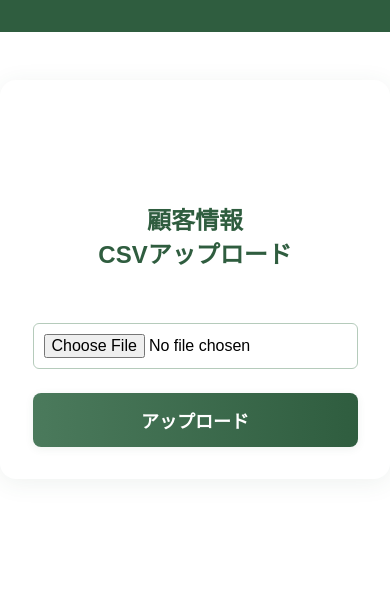
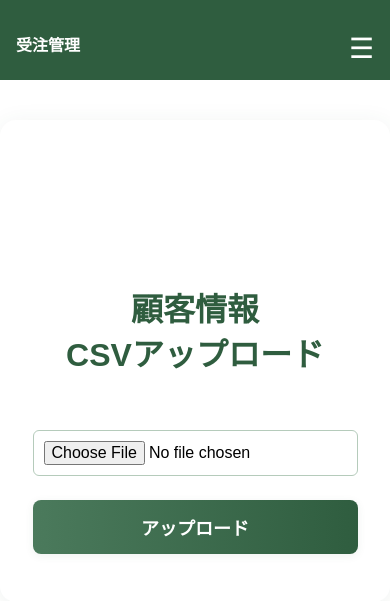
Before and after one commit to yoichi-project01/MBS_B, a PHP site: page /customer_infomation/index.php in a window 390 px wide. Shown: the top 601 px of the page. Run offline with PHP 8.4, Linux system fonts and the light colour scheme.

Commit message:
修正、ヘッダー大まかに完成

```diff
--- a/component/header.php
+++ b/component/header.php
@@ -1,16 +1,23 @@
 <?php
 $storeName = $_GET['store'] ?? '';
 ?>
+<!-- ☰ のトグル用 hidden チェックボックス -->
+<input type="checkbox" id="menu-toggle" class="menu-toggle-checkbox">
+
 <header class="site-header">
     <div class="header-inner">
+        <!-- ☰ハンバーガーアイコン -->
+        <label for="menu-toggle" class="menu-toggle-label">☰</label>
+
+        <!-- 左側のタイトル -->
+        <b id="store-title"><?php echo htmlspecialchars($storeName); ?> 受注管理</b>
+
+        <!-- ナビゲーションメニュー -->
         <nav class="nav">
-            <div class="nav-left">
-                <b id="store-title"><?php echo htmlspecialchars($storeName); ?></b>
-            </div>
-            <a href="/customer_infomation/index.php?store=<?= urlencode($storeName) ?>">顧客情報</a>
-            <a href="/MBS_B/statistics/index.php?store=<?= urlencode($storeName) ?>">統計情報</a>
-            <a href="/MBS_B/orderlist/index.php?store=<?= urlencode($storeName) ?>">注文書</a>
-            <a href="/MBS_B/delivery/index.php?store=<?= urlencode($storeName) ?>">納品書</a>
+            <a href="#">顧客情報</a>
+            <a href="#">統計情報</a>
+            <a href="#">注文書</a>
+            <a href="#">納品書</a>
         </nav>
     </div>
 </header>
--- a/script.js
+++ b/script.js
@@ -1,7 +1,7 @@
 // 書店名をローカルストレージに保存し、GETで次のページへ遷移
 function selectedStore(storeName) {
   localStorage.setItem('selectedStore', storeName);
-  window.location.href = `/menu.php?store=${encodeURIComponent(storeName)}`;
+  window.location.href = `/MBS_B/menu.php?store=${encodeURIComponent(storeName)}`;
 }
 
 // DOM読み込み後の処理
--- a/style.css
+++ b/style.css
@@ -30,20 +30,16 @@ body {
     max-width: 100%;
     margin: 0 auto;
     display: flex;
-    justify-content: center;
+    justify-content: space-between;
     align-items: center;
+    padding: 0 16px;
+    position: relative;
 }
 
 .nav {
     display: flex;
-    justify-content: center;
-    /* nav全体を中央に */
+    gap: 16px;
     align-items: center;
-    width: 100%;
-    gap: 16px;
-    padding: 0 16px;
-    flex-wrap: wrap;
-    text-align: center;
 }
 
 .nav-left {
@@ -53,8 +49,6 @@ body {
 
 #store-title {
     font-weight: bold;
-    font-size: 16px;
-    color: #ffffff;
 }
 
 .nav a {
@@ -113,8 +107,15 @@ h1 {
     box-shadow: 0 3px 8px rgba(0, 0, 0, 0.1);
 }
 
-@media (max-width: 480px) {
+.menu-toggle-checkbox {
+    display: none;
+}
 
+.menu-toggle-label {
+    display: none;
+    font-size: 28px;
+    color: #fff;
+    cursor: pointer;
 }
 
 /* ===================
@@ -169,26 +170,25 @@ h1 {
     box-shadow: 0 4px 16px rgba(47, 93, 63, 0.12);
 }
 
-@media (max-width: 480px) {
-    .container.upload-container {
-        padding: 24px 8px 16px 8px;
-        margin-top: 80px;
-        min-width: unset;
-        max-width: 100%;
+@media (max-width: 768px) {
+    .header-inner {
+        flex-direction: column;
+        align-items: stretch;
+        padding: 0 16px;
     }
 
-    .menu button {
-        font-size: 16px;
-        padding: 14px 0;
+    .menu-toggle-label {
+        display: block;
+        position: absolute;
+        top: 16px;
+        right: 16px;
+        z-index: 1001;
     }
 
-    h1 {
-        font-size: 24px;
-        margin-top: 100px;
-    }
-
-    .menu-toggle {
-        display: block;
+    #store-title {
+        margin: 0;
+        padding: 16px 0 8px;
+        text-align: left;
     }
 
     .nav {
@@ -197,58 +197,15 @@ h1 {
         background-color: #2f5d3f;
         width: 100%;
         padding: 8px 0;
-        text-align: center;
+        margin-top: 48px;
     }
 
-    .nav.open {
+    .nav a {
+        padding: 12px;
+        font-size: 16px;
+    }
+
+    .menu-toggle-checkbox:checked+header .nav {
         display: flex;
     }
-
-    #store-title {
-        position: static;
-        transform: none;
-        text-align: center;
-        margin-bottom: 8px;
-    }
-
-    .header-inner {
-        flex-direction: column;
-        align-items: flex-start;
-        padding: 0 16px;
-    }
-
-    #store-title {
-        position: static;
-        transform: none;
-        margin-bottom: 8px;
-        text-align: center;
-        width: 100%;
-    }
-
-    .menu-toggle-label {
-        display: block;   }
-
-    /* チェックされたらメニュー表示 */
-    .menu-toggle-checkbox:checked+.menu-toggle-label+.nav {
-        display: flex;   }
 }
-
-b {
-    text-align: left;
-}
-
-.menu-toggle-checkbox {
-    display: none;
-}
-
-.menu-toggle-label {
-    display: none;
-    font-size: 24px;
-    cursor: pointer;
-    color: #fff;
-    position: absolute;
-    right: 16px;
-    top: 50%;
-    transform: translateY(-50%);
-    z-index: 1001;
-}
```
